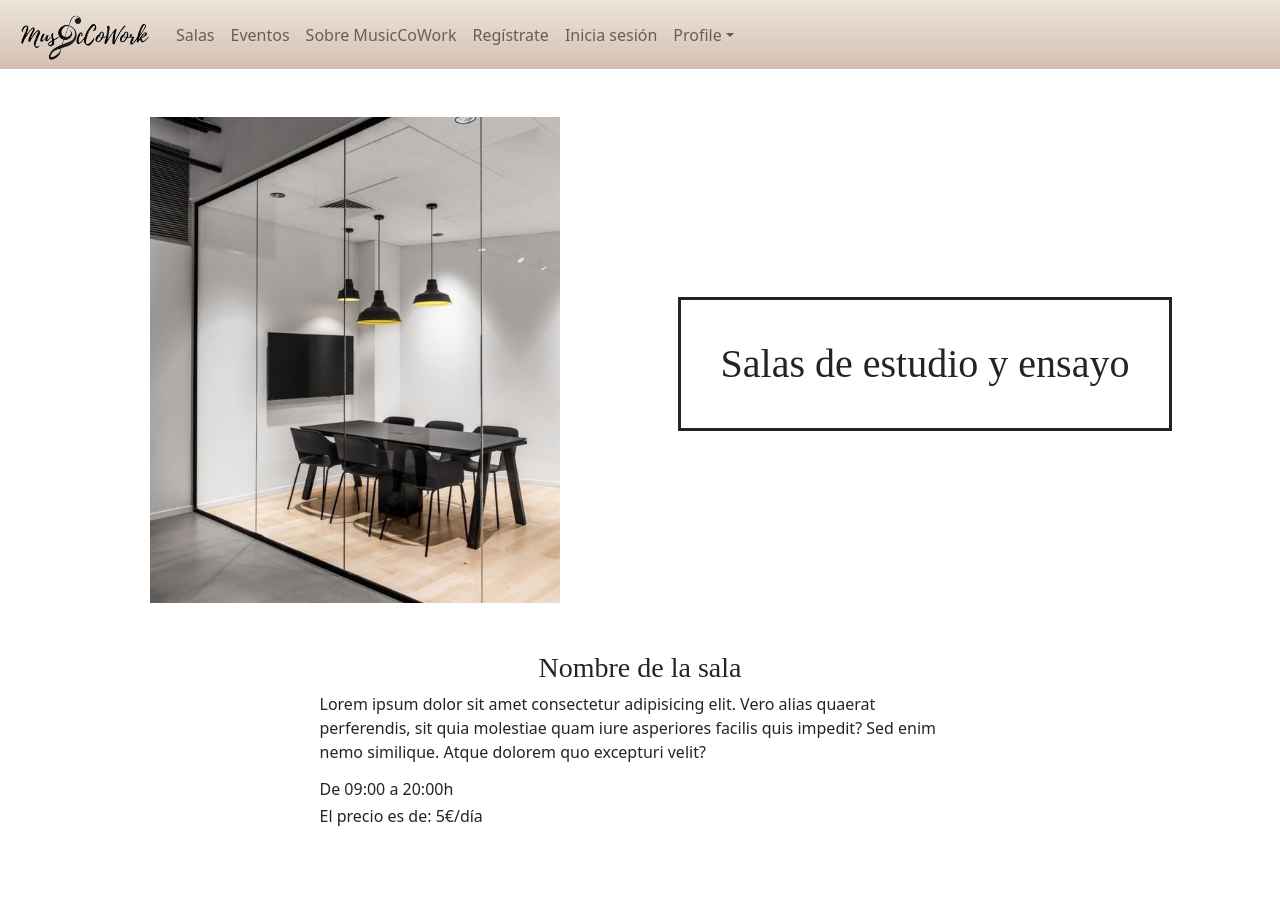
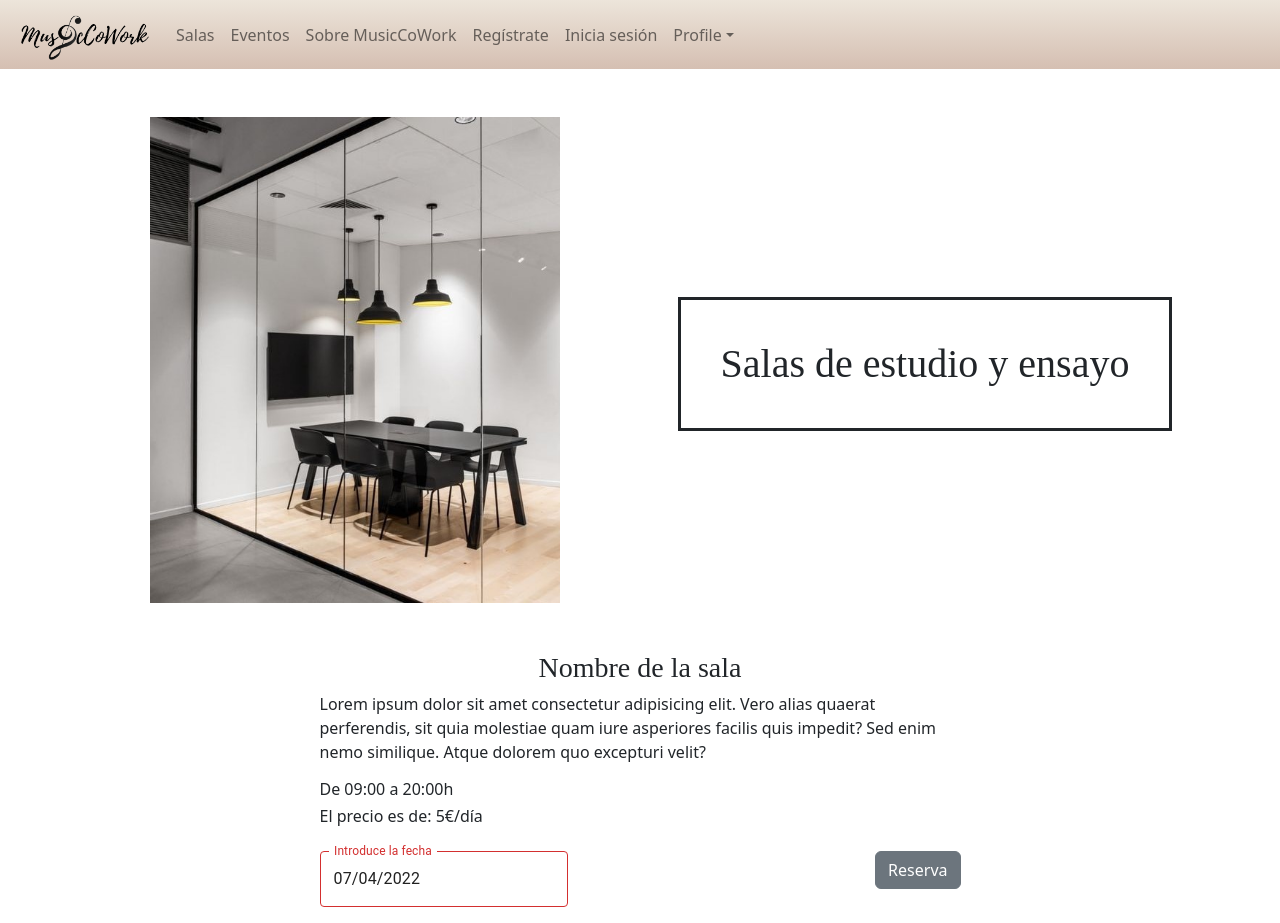
Before and after one commit to Ainamoreno/PF_MusicCoWork_front, a React (Create React App) app: page /rooms in a window 1280 px wide. Before the commit the page ends 851 px from the top, so only its background shows below. Built offline with nearby package versions, Linux system fonts and the light colour scheme.

Commit message:
Añado datepicker para reservar sala

```diff
--- /dev/null
+++ b/src/components/DatePicker/DatePicker.jsx
@@ -0,0 +1,46 @@
+import * as React from "react";
+import dayjs from "dayjs";
+import "dayjs/locale/es";
+import TextField from "@mui/material/TextField";
+import Stack from "@mui/material/Stack";
+import { AdapterDayjs } from "@mui/x-date-pickers/AdapterDayjs";
+import { LocalizationProvider } from "@mui/x-date-pickers/LocalizationProvider";
+import { DatePicker } from "@mui/x-date-pickers/DatePicker";
+
+
+
+export default function ResponsiveDatePickers() {
+  const [value, setValue] = React.useState(dayjs("2022-04-07"));
+  let day = `${value.$D}`;
+  day.split("");
+  let month = `${value.$M + 1}`;
+  month.split("");
+
+  if (month.length === 1) {
+    month = `0${month}`;
+  }
+  if (day.length === 1) {
+    day = `0${day}`;
+  }
+  let date = `${value.$y}-${month}-${day}`;
+
+  console.log(date);
+
+  return (
+    <LocalizationProvider dateAdapter={AdapterDayjs} adapterLocale={"es"}>
+      <Stack spacing={3}>
+        <DatePicker
+          disablePast
+          label="Introduce la fecha"
+          openTo="year"
+          views={["year", "month", "day"]}
+          value={value}
+          onChange={(newValue) => {
+            setValue(newValue);
+          }}
+          renderInput={(params) => <TextField {...params} />}
+        />
+      </Stack>
+    </LocalizationProvider>
+  );
+}
--- a/src/containers/Rooms/Rooms.jsx
+++ b/src/containers/Rooms/Rooms.jsx
@@ -1,8 +1,12 @@
-import React from "react";
-import { Col, Container, Row } from "react-bootstrap";
+import React, {useState} from "react";
+import { Button, Col, Container, Row } from "react-bootstrap";
 import "./Rooms.scss";
 import room from "./../../img/rooms.jpg";
+import ResponsiveDatePickers from "../../components/DatePicker/DatePicker";
+
 function Rooms() {
+  const [date, setDate] = useState('');
+
   return (
     <Container>
       <Row className="mt-5">
@@ -18,9 +22,11 @@ function Rooms() {
         </Col>
       </Row>
       <Row className="mt-5 d-flex justify-content-center">
-        <Col md ={7} className='mb-3' >
+        <Col md={7} className="mb-3">
           <div className="d-flex justify-content-center flex-column">
-            <h3 className="d-flex justify-content-center titleRoom">Nombre de la sala</h3>
+            <h3 className="d-flex justify-content-center titleRoom">
+              Nombre de la sala
+            </h3>
             <p>
               Lorem ipsum dolor sit amet consectetur adipisicing elit. Vero
               alias quaerat perferendis, sit quia molestiae quam iure asperiores
@@ -29,6 +35,12 @@ function Rooms() {
             </p>
             <h6>De 09:00 a 20:00h</h6>
             <h6>El precio es de: 5€/día</h6>
+            <div className="d-flex justify-content-between mt-3">
+              <ResponsiveDatePickers />
+              <div>
+                <Button variant="secondary">Reserva</Button>
+              </div>
+            </div>
           </div>
         </Col>
       </Row>
```
